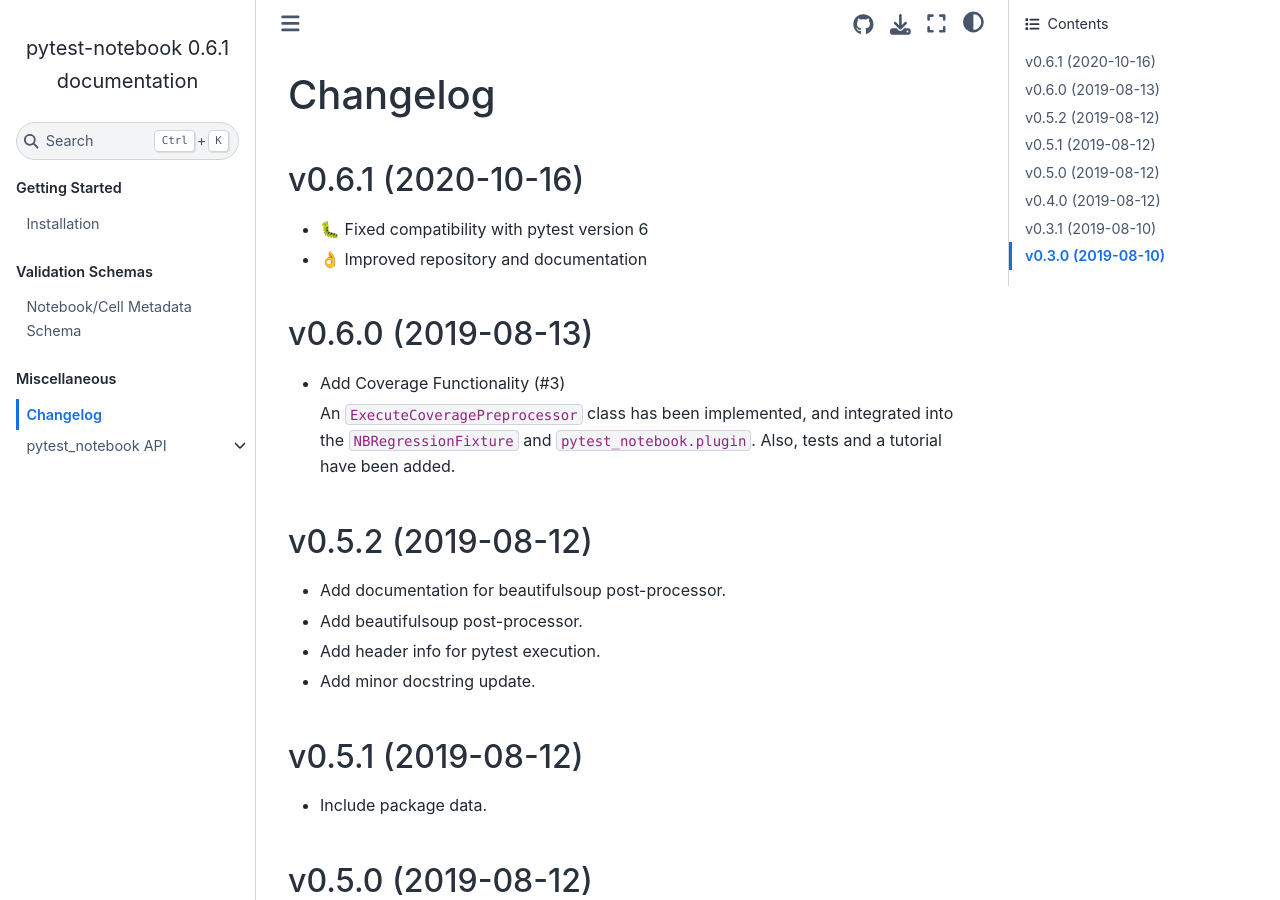
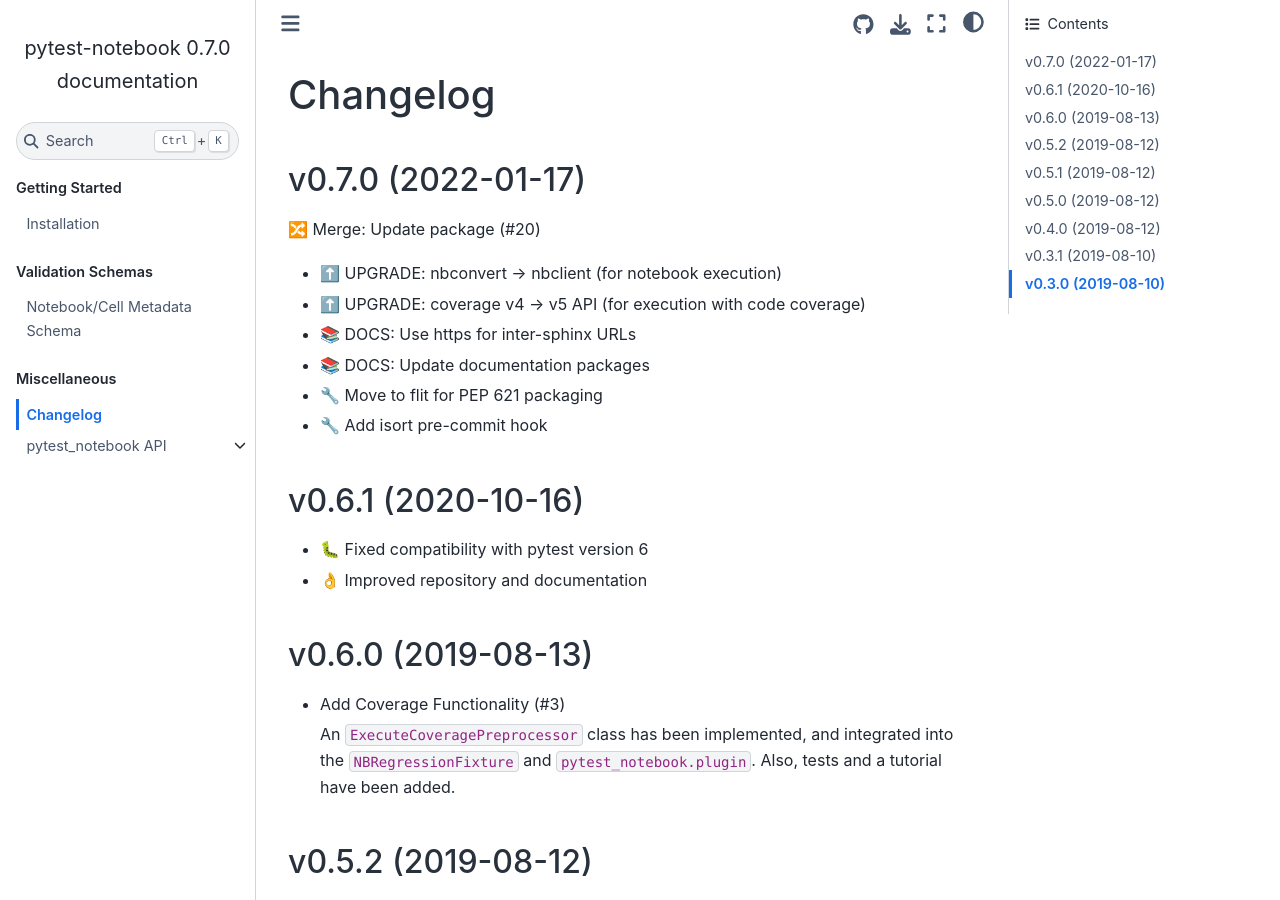
Before and after one commit to chrisjsewell/pytest-notebook, a Sphinx documentation site: the page built from docs/source/changelog.md, in a window 1280 px wide and 900 px high. Built offline with Sphinx 7.4.7 and the Sphinx Book theme 1.1.4, drawn with Linux system fonts in a browser that asks for light colours; pages that are not in the unit, such as notebooks, are missing from menus.

Commit message:
🚀 RELEASE: v0.7.0

```diff
--- a/docs/source/changelog.md
+++ b/docs/source/changelog.md
@@ -1,4 +1,15 @@
 # Changelog
+
+## v0.7.0 (2022-01-17)
+
+🔀 Merge: Update package (#20)
+
+- ⬆️ UPGRADE: nbconvert -> nbclient (for notebook execution)
+- ⬆️ UPGRADE: coverage v4 -> v5 API (for execution with code coverage)
+- 📚 DOCS: Use https for inter-sphinx URLs
+- 📚 DOCS: Update documentation packages
+- 🔧 Move to flit for PEP 621 packaging
+- 🔧 Add isort pre-commit hook
 
 ## v0.6.1 (2020-10-16)
 
--- a/pytest_notebook/__init__.py
+++ b/pytest_notebook/__init__.py
@@ -1,2 +1,2 @@
 """A pytest plugin for testing Jupyter Notebooks."""
-__version__ = "0.6.1"
+__version__ = "0.7.0"
```
